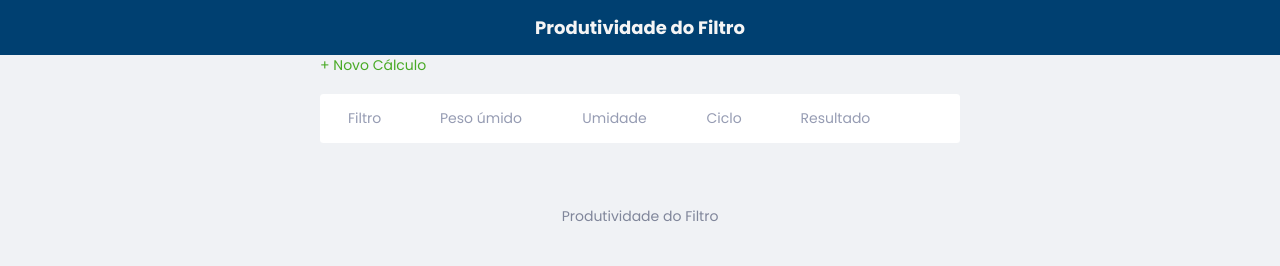
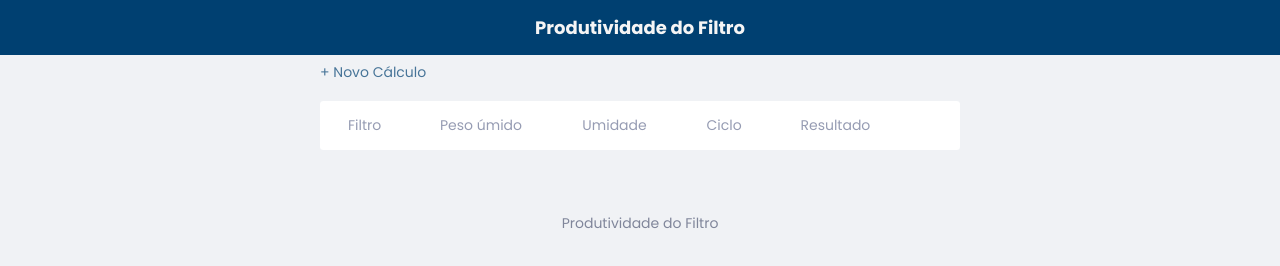
Before and after one commit to anj0s/Produtividade_Fitro, a plain HTML site: page index.html in a window 1280 px wide. Drawn offline with Linux system fonts and the light colour scheme.

Commit message:
Update styles.css

```diff
--- a/styles.css
+++ b/styles.css
@@ -4,6 +4,8 @@
     --green: #49aa26;
     --light-green: #3dd705;
     --red: #e92929;
+    --blue: #004071;
+
   }
 
   * {
@@ -49,12 +51,15 @@ h2 {
 
   /* Links & Buttons ===================== */
   a {
-  color: var(--green);
+    margin-top: 0.5rem;
+    color: var(--blue);
     text-decoration: none;
+    opacity: 0.7;
   }
 
   a:hover {
-  color: var(--light-green);
+    color: var(--blue);
+    opacity: 1;
   }
 
   button {
```
Lines whose indentation alone changed are shown as unchanged.
